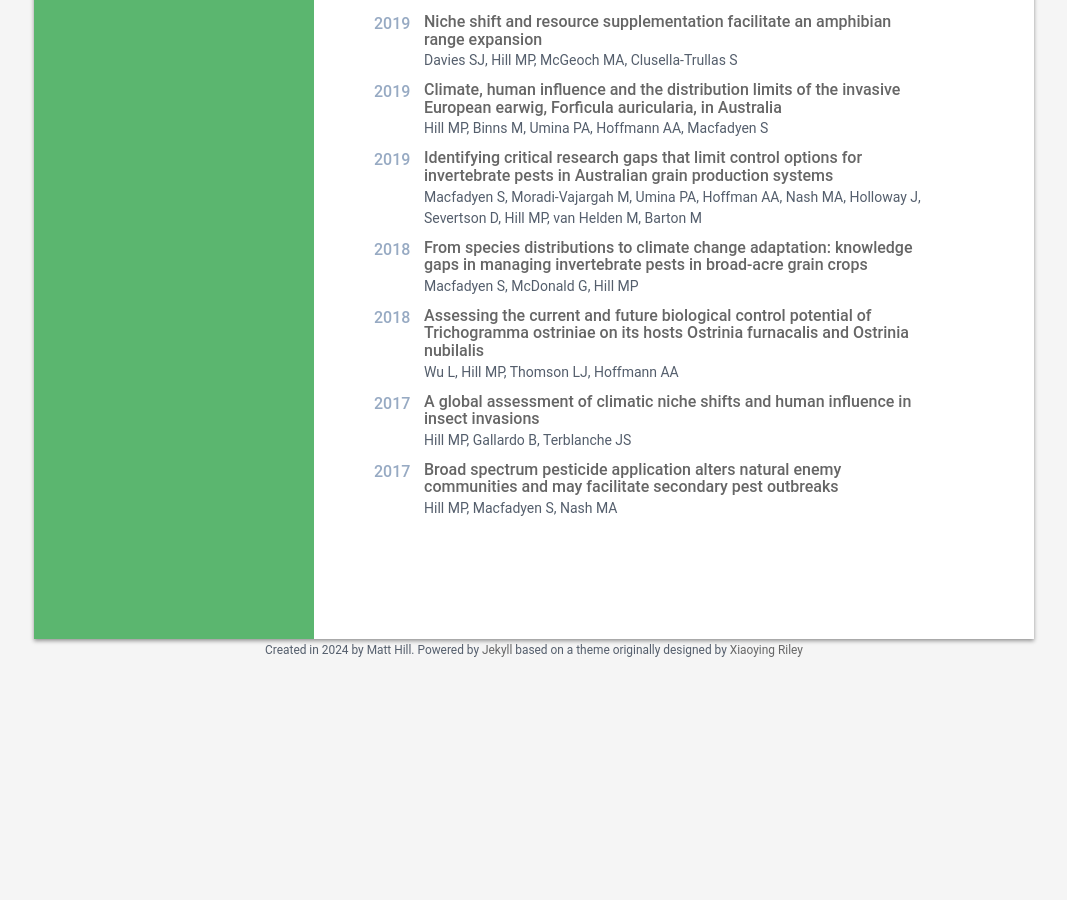
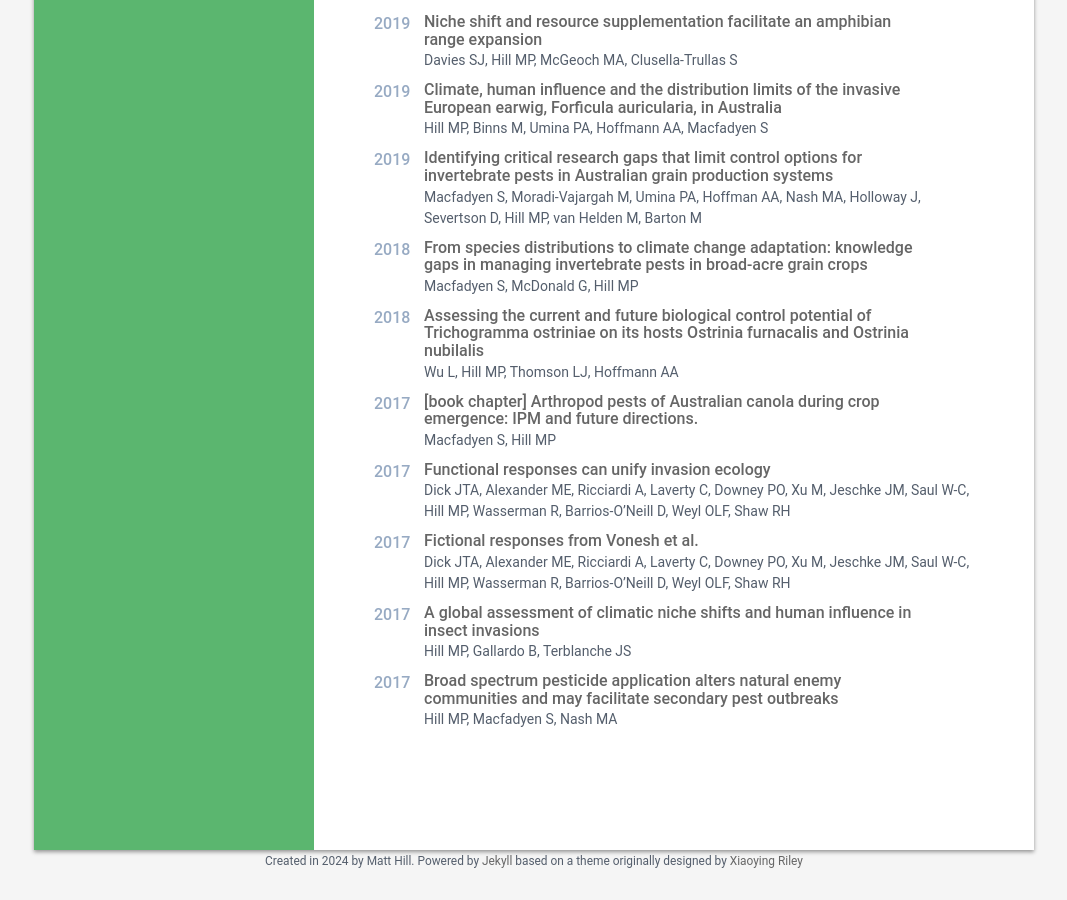
Before and after one commit to mattecologist/mattecologist.github.io, a Jekyll site: the page built from index.html, in a window 1280 px wide and 900 px high, scrolled down 947 px. Shown: the whole window, without its empty margins (106-1173 px from the left). Built offline with Jekyll 4.4.1, drawn with Linux system fonts in a browser that asks for light colours; nearby versions of some CDN libraries; a style sheet for code colours, icons or effects is not loaded; before the commit the page ends 1636 px from its top, so only the background shows below that.

Commit message:
add papers

```diff
--- a/_data/publications.yml
+++ b/_data/publications.yml
@@ -73,3 +73,18 @@
   authors: Hill MP, Gallardo B, Terblanche JS
   year: 2017
   link: ./assets/pdf/geb.12578.pdf
+
+- title: "Fictional responses from Vonesh et al."
+  authors: Dick JTA, Alexander ME, Ricciardi A, Laverty C, Downey PO, Xu M, Jeschke JM, Saul W-C, Hill MP, Wasserman R, Barrios-O’Neill D, Weyl OLF, Shaw RH
+  year: 2017
+  link: ./assets/pdf/s10530-016-1360-6.pdf
+
+- title: Functional responses can unify invasion ecology
+  authors: Dick JTA, Alexander ME, Ricciardi A, Laverty C, Downey PO, Xu M, Jeschke JM, Saul W-C, Hill MP, Wasserman R, Barrios-O’Neill D, Weyl OLF, Shaw RH
+  year: 2017
+  link: ./assets/pdf/s10530-016-1355-3.pdf
+
+- title: "[book chapter] Arthropod pests of Australian canola during crop emergence: IPM and future directions."
+  authors: Macfadyen S, Hill MP
+  year: 2017
+  link: ./assets/pdf/Reddy_Ch24.pdf
```
Also changed, not shown: 3 other files.
